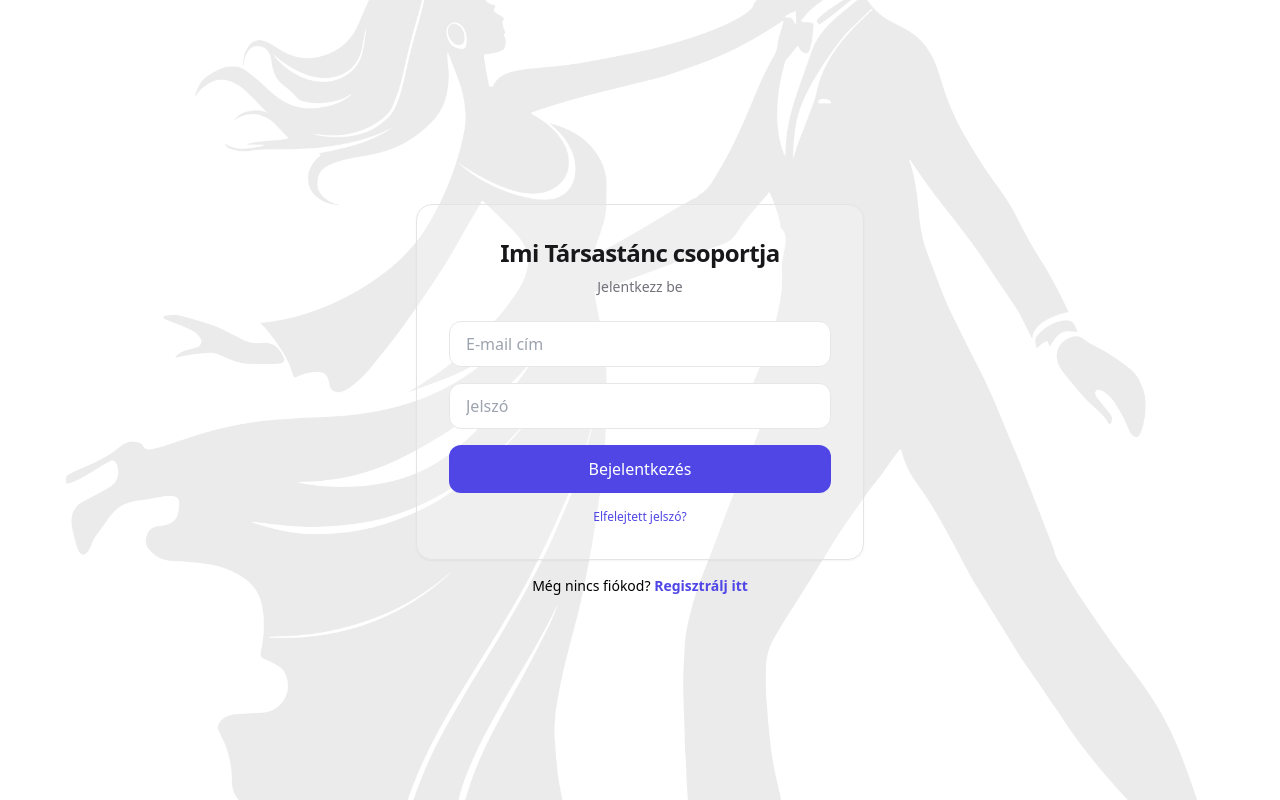
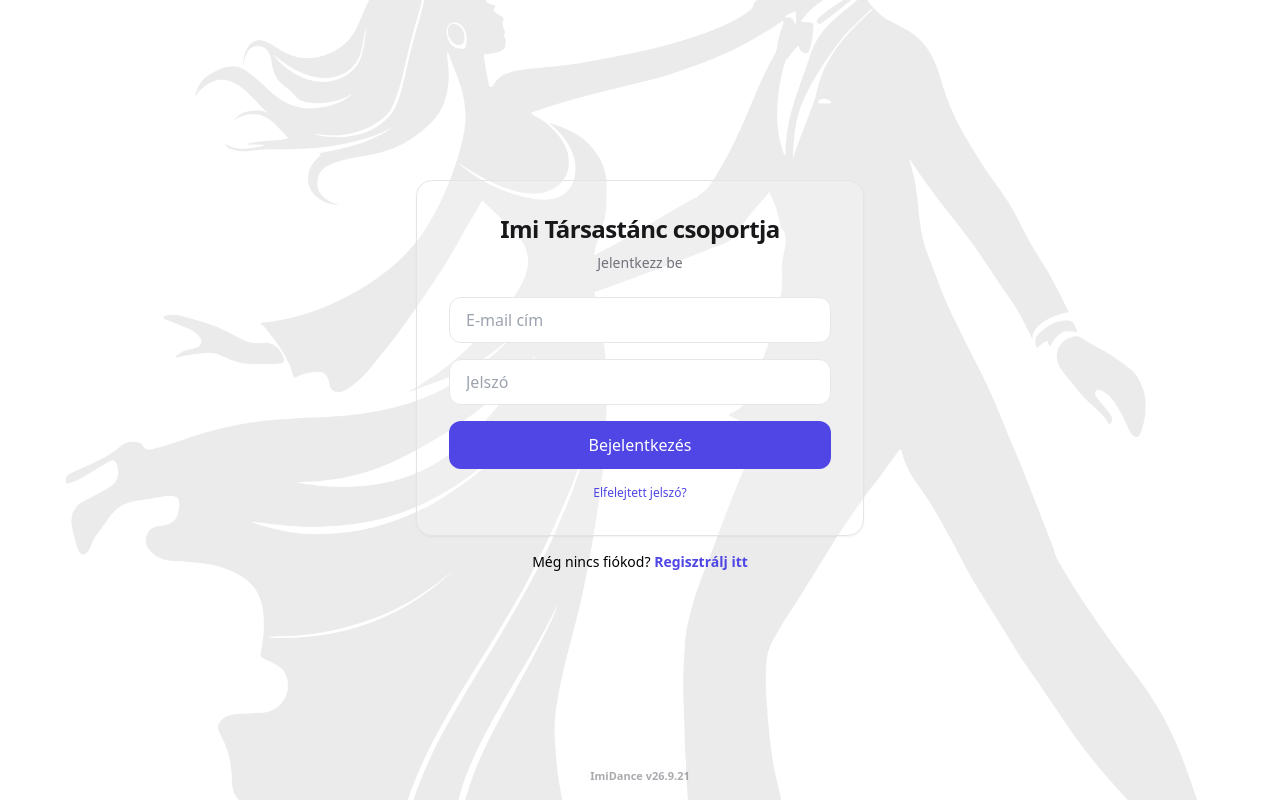
Before and after one commit to dkg11hu60/ImiDance, a Next.js app: page / in a window 1280 px wide. Built offline with nearby package versions, Linux system fonts and the light colour scheme; no server answers.

Commit message:
Version #

```diff
--- a/app/page.tsx
+++ b/app/page.tsx
@@ -31,8 +31,9 @@ export default function Home() {
   }
 
   return (
-    <main className="min-h-screen bg-transparent flex flex-col">
+    <main className="min-h-screen bg-transparent flex flex-col justify-between">
       {!user ? (
+        <>
           <div className="flex-1 flex items-center justify-center p-4 md:p-6">
             <div className="w-full max-w-md space-y-4">
               <LoginForm onLoginSuccess={() => {}} />
@@ -47,6 +48,10 @@ export default function Home() {
               </div>
             </div>
           </div>
+          <footer className="py-4 text-center text-[11px] text-zinc-500/60 font-semibold">
+            ImiDance v26.9.21
+          </footer>
+        </>
       ) : (
         <Dashboard />
       )}
--- a/components/Dashboard.tsx
+++ b/components/Dashboard.tsx
@@ -152,7 +152,10 @@ export function Dashboard() {
       <header className="bg-indigo-600/90 border-b border-indigo-700 sticky top-0 z-30">
         <div className="max-w-7xl mx-auto px-4 sm:px-6 lg:px-8 h-16 flex items-center justify-between">
           <div className="flex items-center space-x-4">
-            <h1 className="text-xl font-bold tracking-tight text-white hidden sm:block">ImreDance</h1>
+            <div className="flex items-center space-x-2">
+              <h1 className="text-xl font-bold tracking-tight text-white hidden sm:block">ImreDance</h1>
+              <span className="text-[10px] text-indigo-200 font-bold tracking-wider hidden sm:block bg-indigo-800/60 px-1.5 py-0.5 rounded-md">v26.9.21</span>
+            </div>
             {profile && (
               <div className="flex items-center bg-emerald-700 text-white px-3.5 py-1.5 rounded-xl shadow-sm gap-3">
                 <div className="flex flex-col">
@@ -306,6 +309,11 @@ export function Dashboard() {
 
         {activeTab === 'admin' && canManageUsers && <AdminPanel />}
       </main>
+
+      {/* Footer */}
+      <footer className="max-w-7xl mx-auto px-4 sm:px-6 lg:px-8 py-6 text-center text-xs text-zinc-400 border-t border-zinc-200/40 mt-8">
+        <p>ImiDance v26.9.21</p>
+      </footer>
     </div>
   )
 }
--- a/package.json
+++ b/package.json
@@ -1,6 +1,6 @@
 {
   "name": "imidance",
-  "version": "0.1.0",
+  "version": "26.9.21",
   "private": true,
   "scripts": {
     "dev": "next dev",
```
Also changed, not shown: 1 other file (tests, documents, lock files or other folders). Lines whose indentation alone changed are shown as unchanged.
